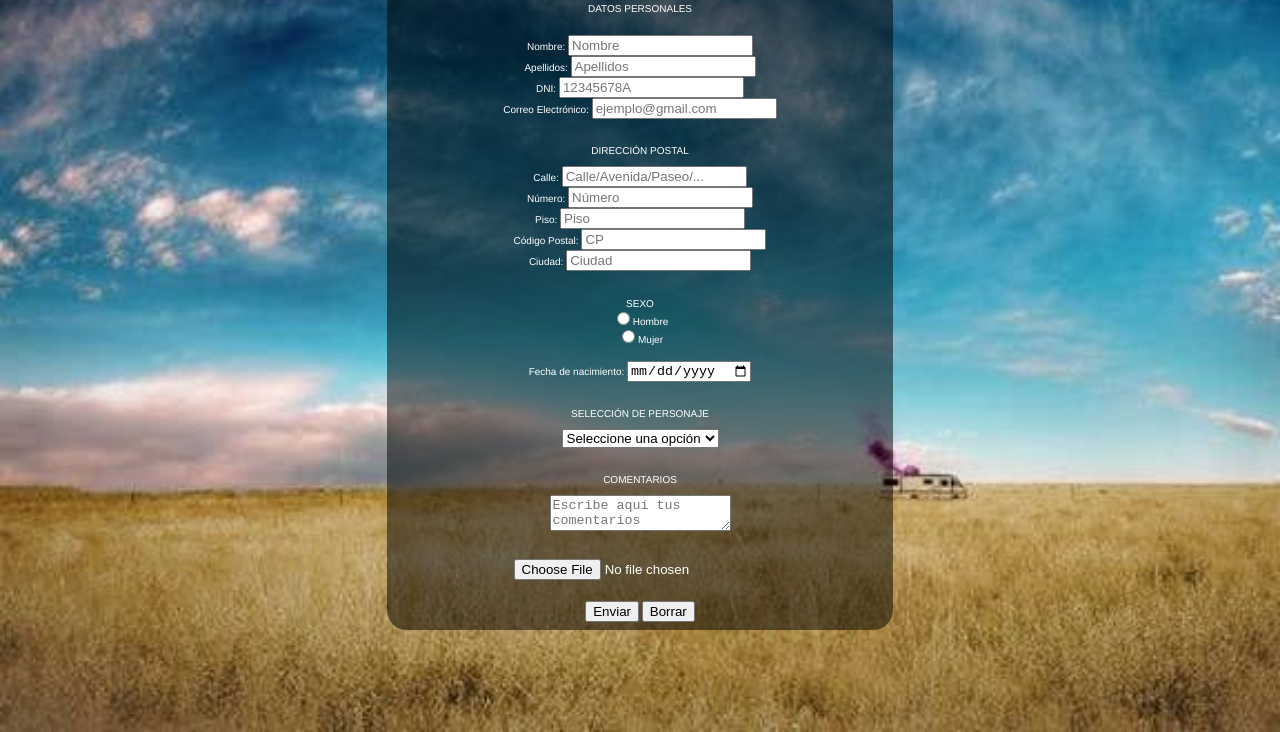
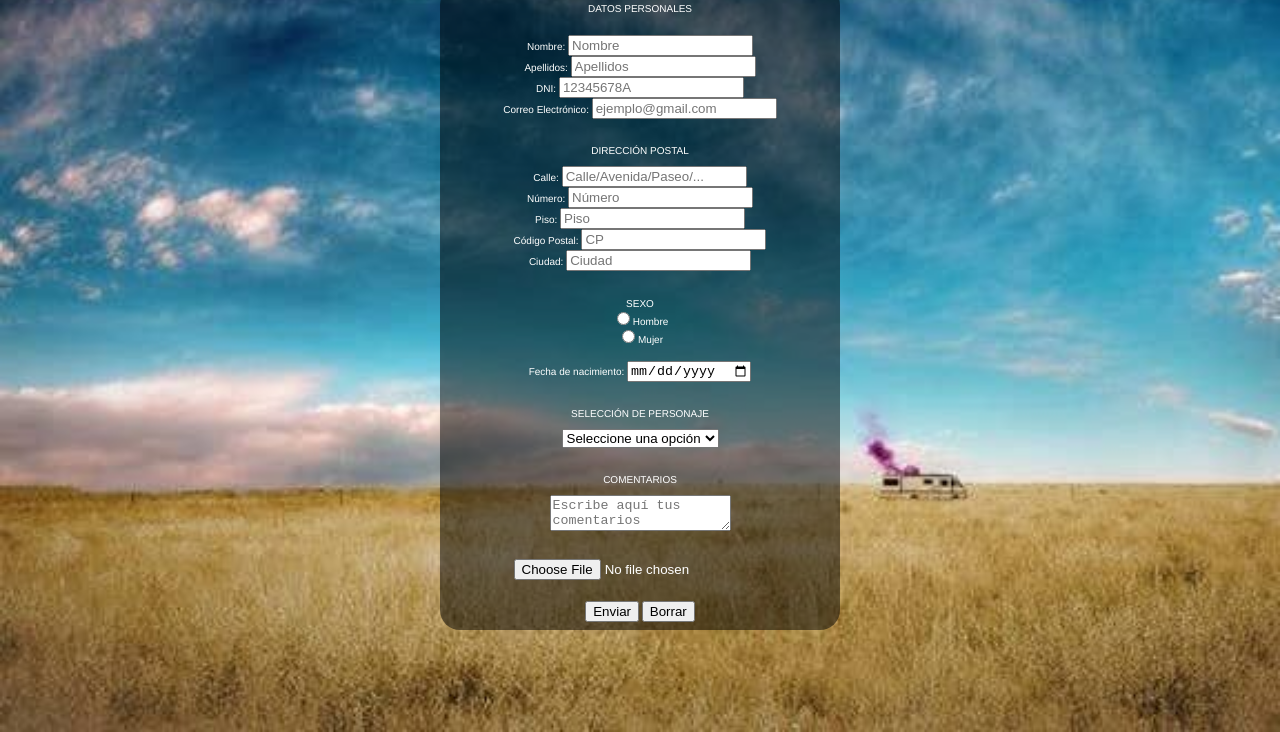
Before and after one commit to AdrianGM90/BreakingBad_GitHub_Pages, a plain HTML site: page formulario.html in a window 1280 px wide. Shown: the part 68-800 px from the top of the page. Drawn offline with Linux system fonts and the light colour scheme.

Commit message:
UPDATE: modificación en la caja del formulario, ahora está fija al contenido

```diff
--- a/css/css_externo.css
+++ b/css/css_externo.css
@@ -88,13 +88,12 @@
 }
 
 /* CSS FORMULARIO */
-
 .form_config{
     text-align: center;
     background-color: rgba(0, 0, 0, 0.5);
     border-radius: 20px;
-    margin-left: 30%;
-    margin-right: 30%;
+    margin: auto;
+    max-width: 400px;
 }
 
 /* CSS TABLA */
```
